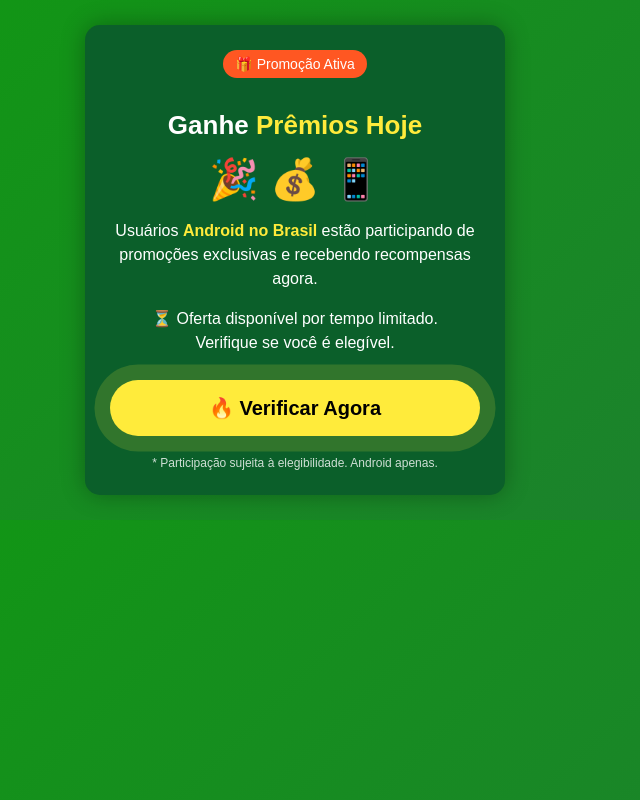
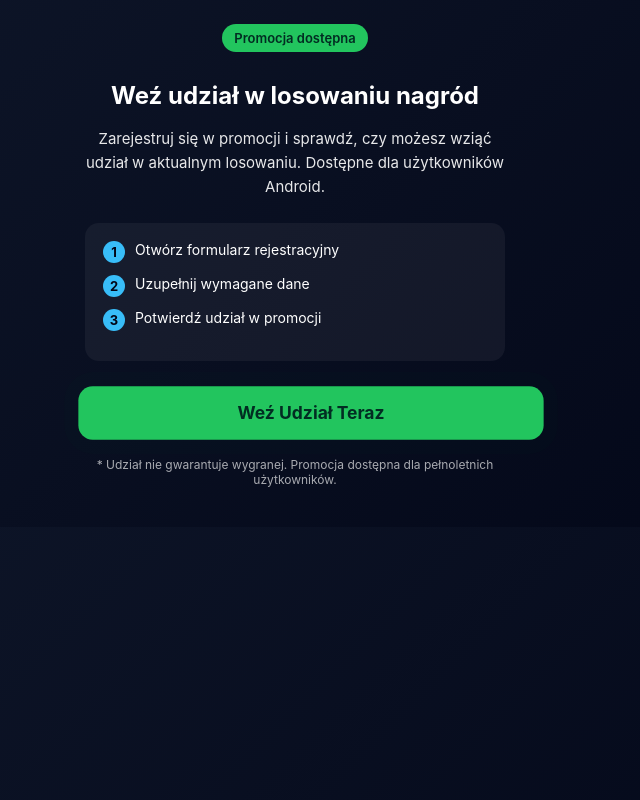
Before and after one commit to jameswalt441-ctrl/prelander-ogads, a plain HTML site: page index.html in a window 1280 px wide. Shown: the whole page, without its empty margins (345-985 px from the left). Drawn offline with Linux system fonts and the light colour scheme.

Commit message:
Update index.html

```diff
--- a/index.html
+++ b/index.html
@@ -1,125 +1,113 @@
 <!DOCTYPE html>
-<html lang="pt-BR">
+<html lang="pl">
 <head>
-<meta charset="UTF-8">
-<meta name="viewport" content="width=device-width, initial-scale=1.0">
-<title>Ganhe Prêmios Hoje</title>
-
+  <meta charset="UTF-8" />
+  <meta name="viewport" content="width=device-width, initial-scale=1.0" />
+  <title>Promocja – Weź Udział</title>
+  <meta name="description" content="Weź udział w promocji i sprawdź dostępne nagrody. Rejestracja dla użytkowników Android." />
   <style>
     body {
       margin: 0;
-    font-family: Arial, Helvetica, sans-serif;
-    background: linear-gradient(135deg, #0f9b0f, #1e7d32);
+      font-family: -apple-system, BlinkMacSystemFont, 'Segoe UI', Roboto, Arial, sans-serif;
+      background: linear-gradient(135deg, #0f172a, #020617);
       color: #ffffff;
+    }
+    .container {
+      max-width: 420px;
+      margin: 0 auto;
+      padding: 24px 16px 40px;
       text-align: center;
     }
-
-.container {
-    max-width: 420px;
-    margin: auto;
-    padding: 25px;
+    .badge {
+      display: inline-block;
+      background: #22c55e;
+      color: #022c22;
+      padding: 6px 12px;
+      border-radius: 999px;
+      font-size: 13px;
+      font-weight: 600;
+      margin-bottom: 16px;
     }
-
-.card {
-    background: #0b5f2a;
-    border-radius: 15px;
-    padding: 25px;
-    box-shadow: 0 0 25px rgba(0,0,0,0.3);
+    h1 {
+      font-size: 24px;
+      line-height: 1.3;
+      margin: 12px 0 16px;
     }
-
-h1 {
-    font-size: 26px;
-    margin-bottom: 15px;
+    p {
+      font-size: 15px;
+      line-height: 1.6;
+      opacity: 0.9;
+      margin-bottom: 24px;
     }
-
-.highlight {
-    color: #ffeb3b;
-    font-weight: bold;
+    .steps {
+      background: rgba(255,255,255,0.05);
+      border-radius: 14px;
+      padding: 18px;
+      margin-bottom: 26px;
+      text-align: left;
     }
-
-p {
-    font-size: 16px;
-    line-height: 1.5;
+    .step {
+      display: flex;
+      align-items: flex-start;
+      gap: 10px;
+      margin-bottom: 12px;
+      font-size: 14px;
     }
-
-.icons {
-    font-size: 40px;
-    margin: 15px 0;
+    .step span {
+      background: #38bdf8;
+      color: #020617;
+      font-weight: 700;
+      border-radius: 50%;
+      width: 22px;
+      height: 22px;
+      display: flex;
+      align-items: center;
+      justify-content: center;
+      flex-shrink: 0;
+      font-size: 13px;
     }
-
-.badge {
-    background: #ff5722;
+    .cta {
       display: inline-block;
-    padding: 6px 12px;
-    border-radius: 20px;
-    font-size: 14px;
-    margin-bottom: 15px;
+      width: 100%;
+      padding: 16px;
+      background: #22c55e;
+      color: #022c22;
+      font-size: 17px;
+      font-weight: 700;
+      text-decoration: none;
+      border-radius: 14px;
+      animation: pulse 1.4s infinite;
     }
-
-.cta {
-    margin-top: 25px;
+    @keyframes pulse {
+      0% { transform: scale(1); box-shadow: 0 0 0 0 rgba(34,197,94,0.6); }
+      70% { transform: scale(1.03); box-shadow: 0 0 0 14px rgba(34,197,94,0); }
+      100% { transform: scale(1); box-shadow: 0 0 0 0 rgba(34,197,94,0); }
     }
-
-.cta a {
-    display: block;
-    background: #ffeb3b;
-    color: #000;
-    text-decoration: none;
-    font-size: 20px;
-    font-weight: bold;
-    padding: 16px;
-    border-radius: 50px;
-    animation: pulse 1.5s infinite;
-}
-
-@keyframes pulse {
-    0% { box-shadow: 0 0 0 0 rgba(255,235,59, 0.7); }
-    70% { box-shadow: 0 0 0 20px rgba(255,235,59, 0); }
-    100% { box-shadow: 0 0 0 0 rgba(255,235,59, 0); }
-}
-
-.footer {
+    .note {
+      margin-top: 18px;
       font-size: 12px;
-    opacity: 0.8;
-    margin-top: 20px;
+      opacity: 0.65;
     }
   </style>
 </head>
+<body>
+  <div class="container">
+    <div class="badge">Promocja dostępna</div>
+    <h1>Weź udział w losowaniu nagród</h1>
+    <p>Zarejestruj się w promocji i sprawdź, czy możesz wziąć udział w aktualnym losowaniu. Dostępne dla użytkowników Android.</p>
 
-<body>
-
-<div class="container">
-    <div class="card">
-
-        <div class="badge">🎁 Promoção Ativa</div>
-
-        <h1>Ganhe <span class="highlight">Prêmios Hoje</span></h1>
-
-        <div class="icons">🎉 💰 📱</div>
-
-        <p>
-            Usuários <span class="highlight">Android no Brasil</span> estão participando de
-            promoções exclusivas e recebendo recompensas agora.
-        </p>
-
-        <p>
-            ⏳ Oferta disponível por tempo limitado.<br>
-            Verifique se você é elegível.
-        </p>
-
-        <div class="cta">
-            <!-- REMPLACE LE LIEN CI-DESSOUS PAR TON SMARTLINK OGADS -->
-            <a href="https://applocked.org/sl/73jm0" target="_blank">
-                🔥 Verificar Agora
-            </a>
+    <div class="steps">
+      <div class="step"><span>1</span> Otwórz formularz rejestracyjny</div>
+      <div class="step"><span>2</span> Uzupełnij wymagane dane</div>
+      <div class="step"><span>3</span> Potwierdź udział w promocji</div>
     </div>
 
-        <div class="footer">
-            * Participação sujeita à elegibilidade. Android apenas.
-        </div>
+    <!-- REMPLACE LE LIEN CI-DESSOUS PAR TON LIEN OGADS / CPALEAD -->
+    <a href="https://lockedapp.org/sl/lj5d9" class="cta">Weź Udział Teraz</a>
 
+    <div class="note">
+      * Udział nie gwarantuje wygranej. Promocja dostępna dla pełnoletnich użytkowników.
     </div>
   </div>
-
 </body>
 </html>
```
Lines whose indentation alone changed are shown as unchanged.
